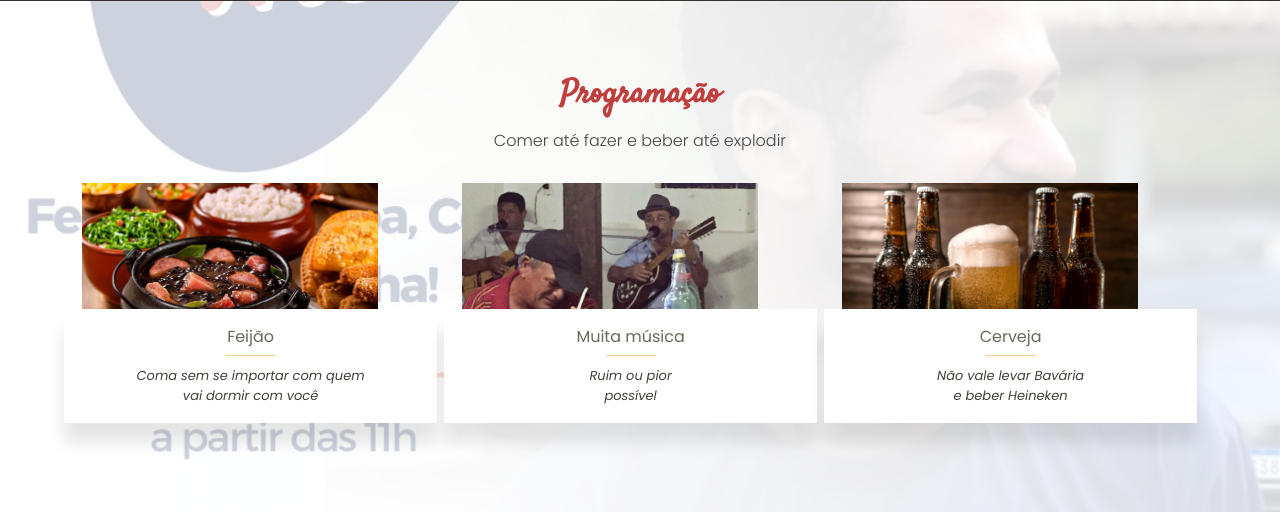
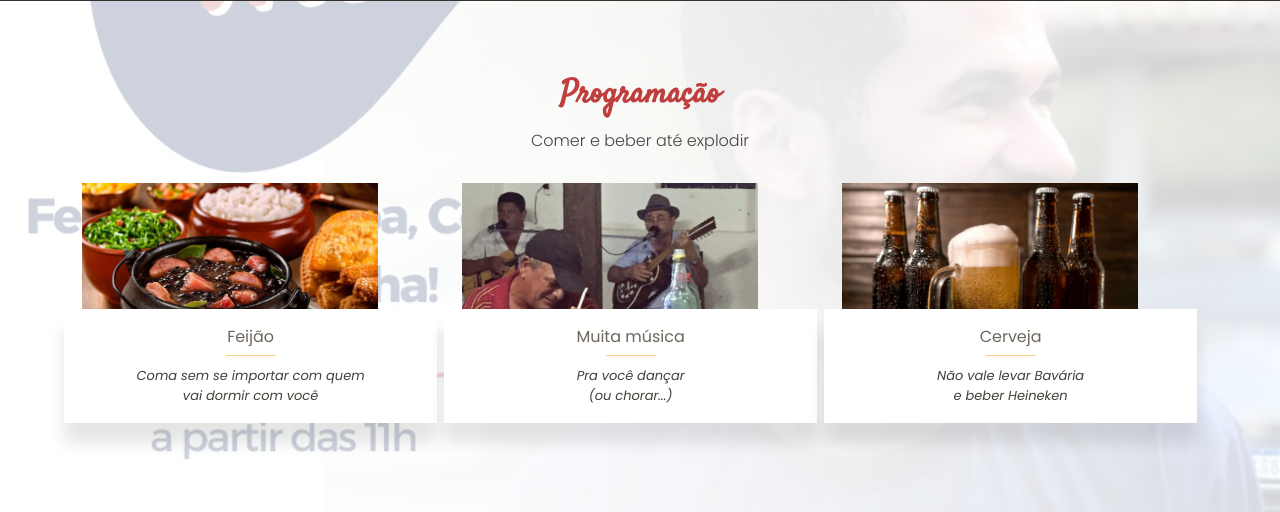
Before and after one commit to MatheusGeambastiane/Samba-do-Monstro, a Django app: page /inicial/ in a window 1280 px wide. Shown: the part 1519-2031 px from the top of the page. Run offline with Django 4.2, Linux system fonts and the light colour scheme; some libraries are stand-ins or nearby versions.

Commit message:
ultima alteração front

```diff
--- a/templates/frontend/index.html
+++ b/templates/frontend/index.html
@@ -186,7 +186,7 @@
 
         <div class="section-title">
           <h2><span>Programação</span></h2>
-          <p>Comer até fazer e beber até explodir</p>
+          <p>Comer e beber até explodir</p>
         </div>
 
         <div class="row">
@@ -207,7 +207,7 @@
               <div class="pic"><img src="{% static '/img/chefs/bebendo.png' %}" class="img-fluid" alt="" width="296px" height="200px"></div>
                 <div class="member-info">
                   <h4>Muita música</h4>
-                  <span>Ruim ou pior <br>possível</span>
+                  <span>Pra você dançar <br>(ou chorar...)</span>
                 </div>
             </div>
           </div>
```
